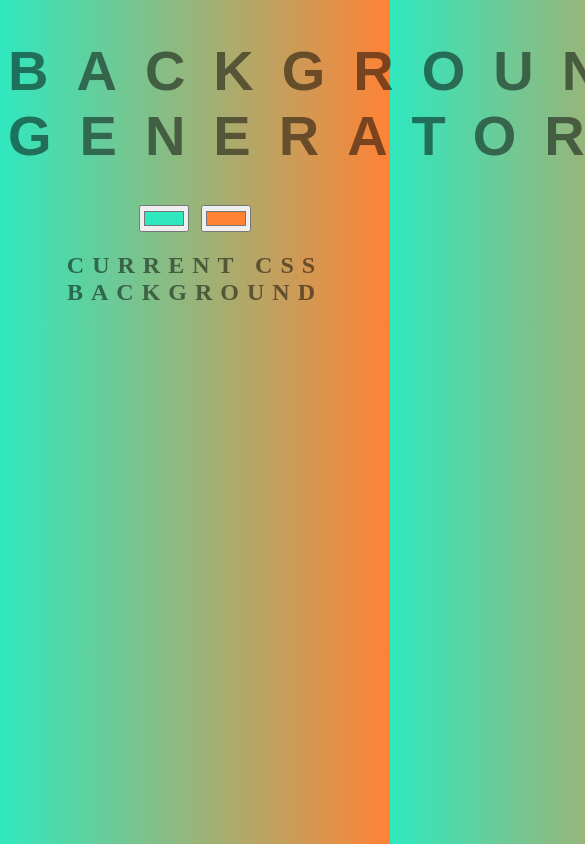
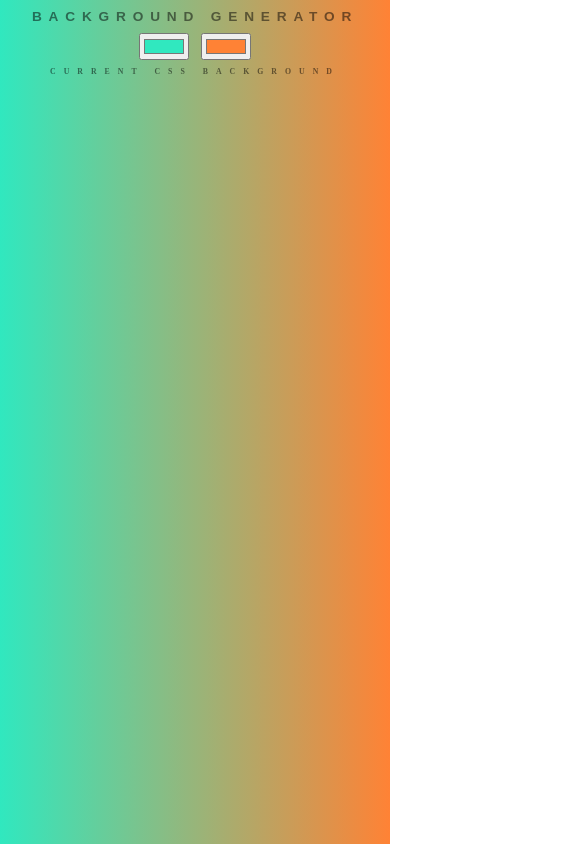
Before and after one commit to PaNick2/gradient-background-generator, a plain HTML site: page index.html in a window 390 px wide. Shown: the top 844 px of the page, 585 px wide, since content can reach past the window. Drawn offline with Linux system fonts and the light colour scheme.

Commit message:
responsive

```diff
--- a/index.html
+++ b/index.html
@@ -5,11 +5,14 @@
 	<link rel="stylesheet" type="text/css" href="style.css">
 </head>
 <body id="gradient">
+	<div class="container">
 		<h1>Background Generator</h1>
 		<input class="color1" type="color" name="color1" value="#30e8bf">
 		<input class="color2" type="color" name="color2" value="#ff8235">
 		<h2>Current CSS Background</h2>
 		<h3></h3>
 		<script type="text/javascript" src="script.js"></script>
+	</div>
+
 </body>
 </html>
--- a/style.css
+++ b/style.css
@@ -1,3 +1,7 @@
+html {
+    height: 100vh;
+}
+
 body {
 	font: 'Raleway', sans-serif;
     color: rgba(0,0,0,.5);
@@ -15,6 +19,11 @@ h1 {
     text-transform: uppercase;
     letter-spacing: .5em;
     width: 100%;
+    font-size: 3.5vw;
+}
+
+h2 {
+    font-size: 2vw;
 }
 
 h3 {
@@ -23,5 +32,9 @@ h3 {
     text-align: center;
     text-transform: none;
     letter-spacing: 0.01em;
+    font-size: 2vw;
+}
 
+input {
+    font-size: 50px;
 }
```
Lines whose indentation alone changed are shown as unchanged.
